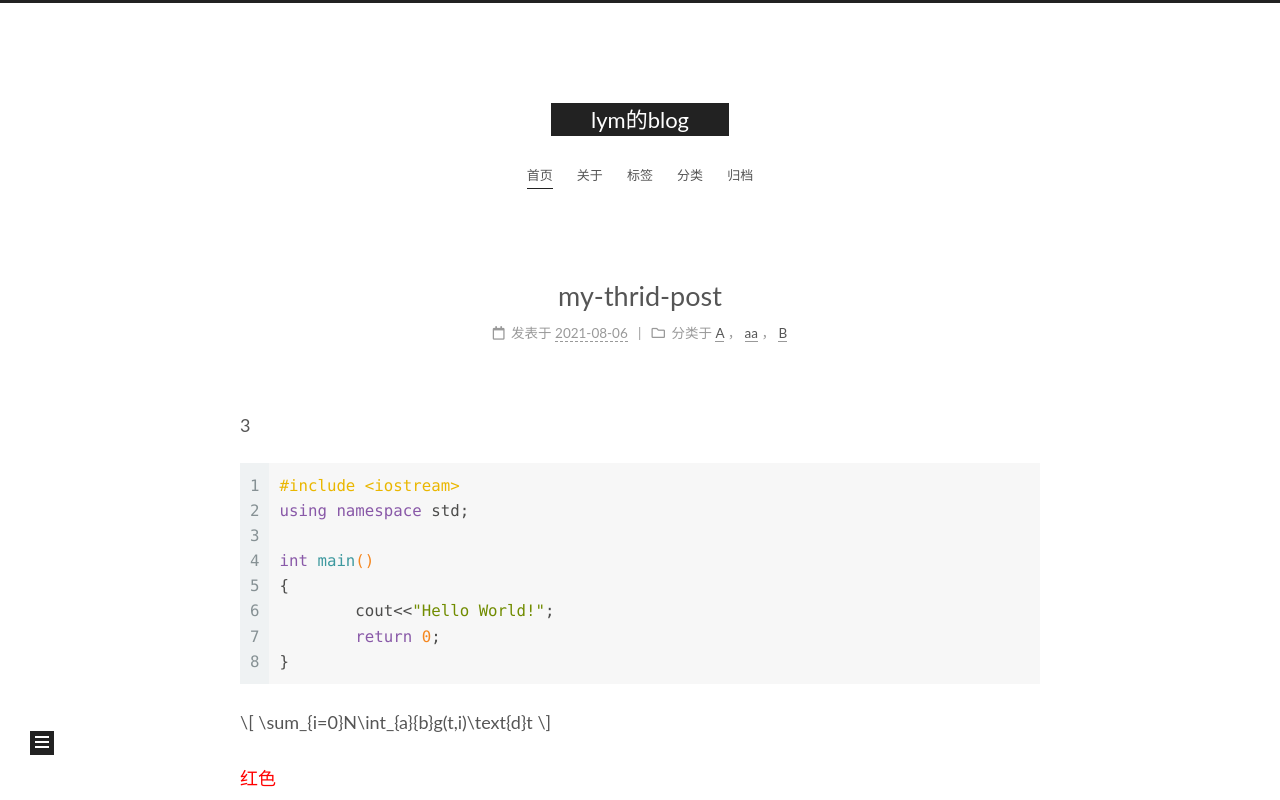
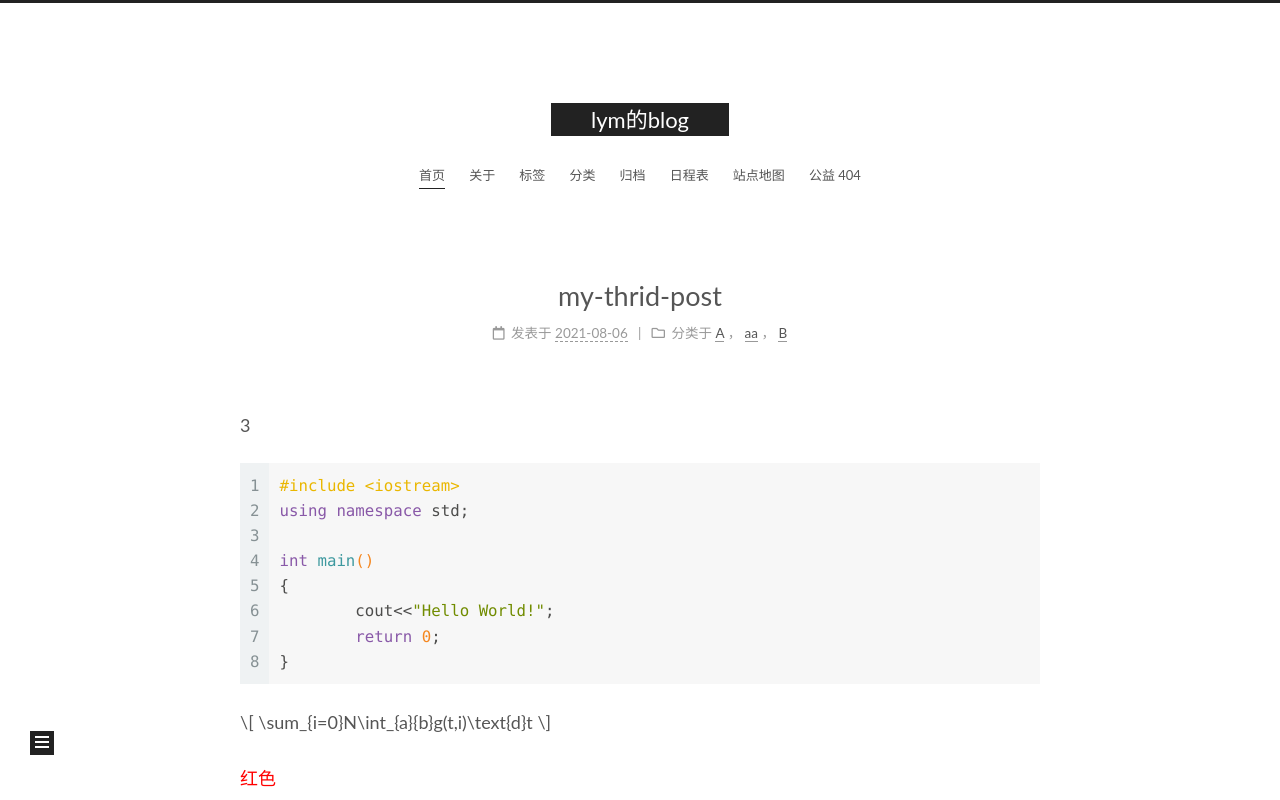
Before and after one commit to lymhhhh/lymhhhh.github.io, a plain HTML site: page index.html in a window 1280 px wide. Shown: the top 800 px of the page. Drawn offline with Linux system fonts and the light colour scheme.

Commit message:
Site updated: 2021-08-06 17:02:39

```diff
--- a/index.html
+++ b/index.html
@@ -133,6 +133,21 @@
         <li class="menu-item menu-item-archives">
 
     <a href="/archives/" rel="section">归档</a>
+
+  </li>
+        <li class="menu-item menu-item-schedule">
+
+    <a href="/schedule/" rel="section">日程表</a>
+
+  </li>
+        <li class="menu-item menu-item-sitemap">
+
+    <a href="/sitemap.xml" rel="section">站点地图</a>
+
+  </li>
+        <li class="menu-item menu-item-commonweal">
+
+    <a href="/404/" rel="section">公益 404</a>
 
   </li>
   </ul>
```
Also changed, not shown: 2021/08/06/My-first-post/index.html (+15 -0 lines), 2021/08/06/hello-world/index.html (+15 -0 lines), 2021/08/06/my-thrid-post/index.html (+15 -0 lines), 2021/08/06/post/index.html (+15 -0 lines), archives/2021/08/index.html (+15 -0 lines), archives/2021/index.html (+15 -0 lines), archives/index.html (+15 -0 lines), categories/A/a/index.html (+15 -0 lines), categories/A/aa/index.html (+15 -0 lines), categories/A/index.html (+15 -0 lines), categories/B/index.html (+15 -0 lines), categories/catA/index.html (+15 -0 lines), tags/tagA/index.html (+15 -0 lines), tags/tagB/index.html (+15 -0 lines).
